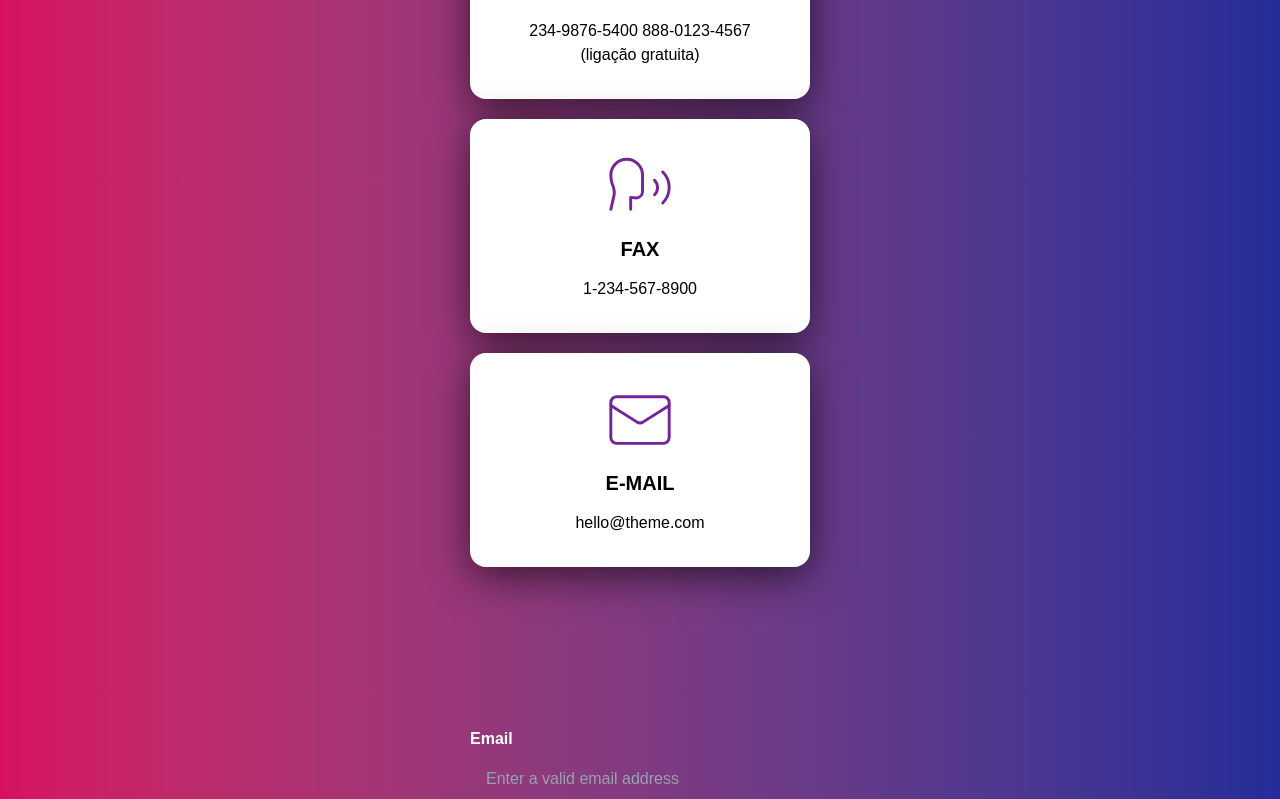
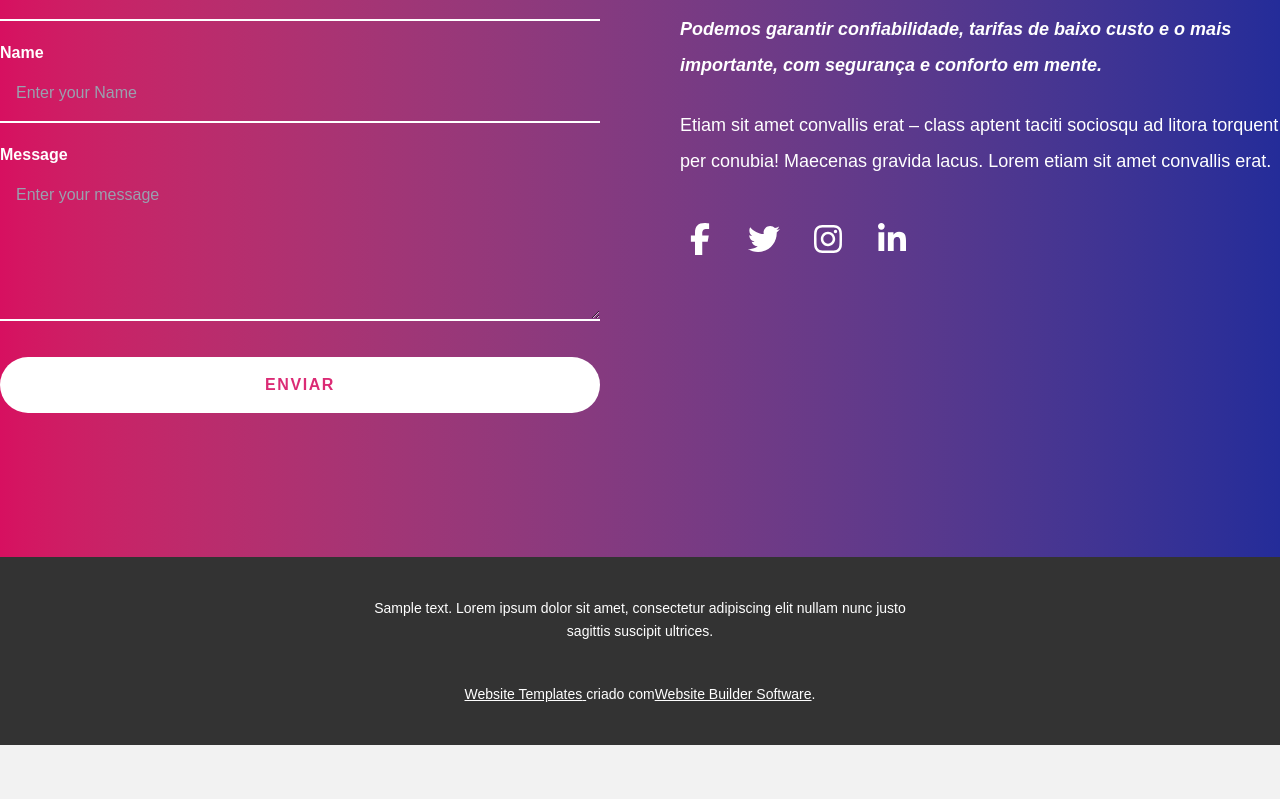
Before and after one commit to kauasilvandrade/contactForm2, a React (Vite) app: page / in a window 1280 px wide. Shown: the part 581-1380 px from the top of the page. After the commit the page ends 1326 px from the top, so only its background shows below. Built offline with nearby package versions, Linux system fonts and the light colour scheme.

Commit message:
Responsividade terminada

```diff
--- a/src/App.tsx
+++ b/src/App.tsx
@@ -4,6 +4,7 @@ import { Header } from "./components/Header";
 import { Form } from "./components/Form";
 import CardsBox from "./components/CardsBox";
 import { Contact } from "./components/Contact";
+import { Footer } from "./components/Footer";
 
 export function App() {
   return (
@@ -12,15 +13,19 @@ export function App() {
 
       <div className="h-60"></div>
 
-      <main className="bg-gradient-to-r from-[#d71060] to-[#242c99]">
-        <div className="w-[340px] m-auto">
+      <main className="bg-gradient-to-r from-[#d71060] to-[#242c99] pb-20">
+        <div className="w-[340px] min-[575px]:w-[570px] sm:w-[635px] md:w-[760px] lg:w-[1020px] xl:w-[1280px]  m-auto relative">
           <CardsBox />
 
-          <Form />
+          <div className="md:flex xl:gap-20 justify-between gap-10">
+            <Form />
 
-          <Contact />
+            <Contact />
+          </div>
         </div>
       </main>
+
+      <Footer />
     </div>
   );
 }
--- a/src/components/Card/index.tsx
+++ b/src/components/Card/index.tsx
@@ -6,7 +6,7 @@ type Props = {
 
 export function Card({ icon, title, description }: Props) {
   return (
-    <div className="bg-white border-none rounded-2xl flex items-center flex-col p-8 shadow-[0_10px_40px_rgba(0,0,0,0.6)]">
+    <div className="bg-white border-none rounded-2xl flex items-center flex-col p-8 shadow-[0_10px_40px_rgba(0,0,0,0.6)] min-[575px]:w-68 min-[575px]:py-10 sm:w-75 md:w-92 lg:w-59 xl:w-[300px] ">
       {icon}
       <h2 className="uppercase text-center text-xl/6 font-bold my-4">
         {title}
--- a/src/components/CardsBox/index.tsx
+++ b/src/components/CardsBox/index.tsx
@@ -7,7 +7,7 @@ import { Mail } from "lucide-react";
 
 export default function CardsBox() {
   return (
-    <div className="flex flex-col gap-5 relative -top-40">
+    <section className="flex flex-col gap-5 absolute -top-40 min-[575px]:flex-wrap min-[575px]:flex-row lg:flex-row">
       <Card
         icon={<MapPin size={70} strokeWidth={1} color="#742499" />}
         title="Nosso escritório principal"
@@ -28,6 +28,6 @@ export default function CardsBox() {
         title="E-mail"
         description="hello@theme.com"
       />
-    </div>
+    </section>
   );
 }
--- a/src/components/Contact/index.tsx
+++ b/src/components/Contact/index.tsx
@@ -5,8 +5,8 @@ import LinkedinIcon from "./../../assets/linkedinIcon.svg";
 
 export function Contact() {
   return (
-    <div className="text-white flex flex-col gap-6">
-      <h2 className="text-3xl ">Entrar em contato</h2>
+    <section className="text-white flex flex-col gap-6 sm:pt-[450px] sm:w-[635px] sm:flex-1 md:w-[760px] lg:pt-[200px]">
+      <h2 className="text-3xl min-[575px]:text-5xl">Entrar em contato</h2>
 
       <p className="text-[18px]/9 italic">
         <strong>
@@ -27,6 +27,6 @@ export function Contact() {
         <img src={InstagramIcon} alt="Instagram Icon" className="h-10 w-10" />
         <img src={LinkedinIcon} alt="Linkedin Icon" className="h-10 w-10" />
       </div>
-    </div>
+    </section>
   );
 }
--- /dev/null
+++ b/src/components/Footer/index.tsx
@@ -0,0 +1,22 @@
+export function Footer() {
+  return (
+    <footer className="bg-[#333333] w-full flex items-center justify-center">
+      <div className="w-[340px] min-[575px]:w-[570px] flex flex-col gap-10 py-10 text-center text-white">
+        <p className="text-sm/relaxed">
+          Sample text. Lorem ipsum dolor sit amet, consectetur adipiscing elit
+          nullam nunc justo sagittis suscipit ultrices.
+        </p>
+        <p className="text-sm/relaxed">
+          <a href="#" className="underline">
+            Website Templates{" "}
+          </a>
+          criado com
+          <a href="#" className="underline">
+            Website Builder Software
+          </a>
+          .
+        </p>
+      </div>
+    </footer>
+  );
+}
--- a/src/components/Form/index.tsx
+++ b/src/components/Form/index.tsx
@@ -4,7 +4,7 @@ import { Textarea } from "./components/Textarea";
 
 export function Form() {
   return (
-    <form className="pb-16">
+    <form className="pt-[900px] pb-16 min-[575px]:pt-[450px] sm:flex-1 lg:pt-[200px]">
       <Input
         label="Email"
         type="email"
--- a/src/components/Header/index.tsx
+++ b/src/components/Header/index.tsx
@@ -14,8 +14,8 @@ export function Header() {
   }
 
   return (
-    <header className="w-screen bg-white flex justify-center py-6 relative">
-      <div className="w-[340px] flex justify-between">
+    <header className="w-full bg-white flex justify-center py-6 relative">
+      <div className="w-[340px] min-[575px]:w-[570px] sm:w-[635px] md:w-[760px] lg:w-[1020px] xl:w-[1280px]  flex justify-between">
         <a href="#">
           <img src={Logo} alt="Logo" className="h-8" />
         </a>
```
